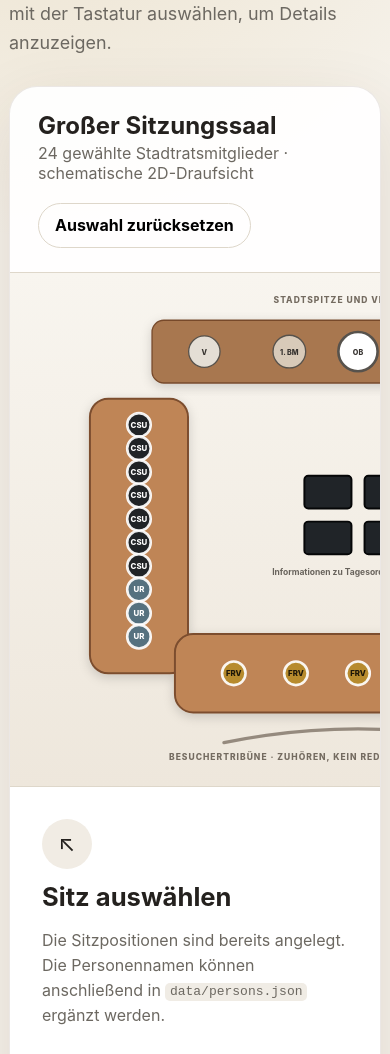
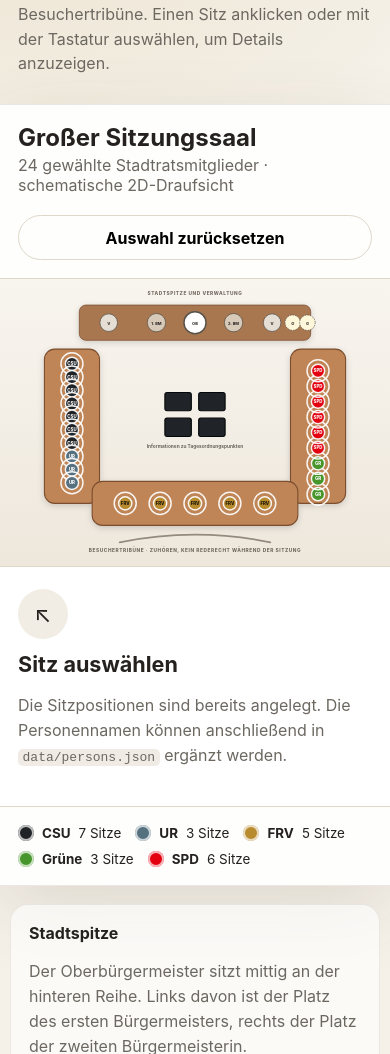
Before and after one commit to alexschnapper/rothenburg-stadtrat-sitzplan, a plain HTML site: page index.html in a window 390 px wide. Shown: the part 239-1293 px from the top of the page. Drawn offline with Linux system fonts and the light colour scheme.

Commit message:
Improve responsive layout and touch targets (#9)
* Fix responsive mobile layout

* Improve touch targets for council seats

---------

Co-authored-by: Alexander Schnapper <alexander.schnapper.external@tkelevator.com>

```diff
--- a/assets/css/seatmap.css
+++ b/assets/css/seatmap.css
@@ -32,8 +32,18 @@
 .secondary-button { background: transparent; border: 1px solid var(--line); cursor: pointer; }
 .secondary-button:hover { background: #f2eee7; }
 .layout { display: grid; grid-template-columns: minmax(0, 1fr) 320px; }
-.map-wrap { padding: 20px; min-width: 0; overflow: auto; background: linear-gradient(#f8f5ef, #eee7dc); }
-#seatmap { display: block; width: 100%; min-width: 680px; height: auto; }
+.map-wrap {
+  padding: 20px;
+  min-width: 0;
+  overflow: hidden;
+  background: linear-gradient(#f8f5ef, #eee7dc);
+}
+#seatmap {
+  display: block;
+  width: 100%;
+  max-width: 100%;
+  height: auto;
+}
 .dais rect { fill: url(#none); fill: #a87750; stroke: #774a2c; stroke-width: 2; }
 .tables rect { fill: var(--wood-light); stroke: #7b4d2e; stroke-width: 3; }
 .zone-label, .audience text { font-weight: 800; letter-spacing: .12em; fill: #746b60; font-size: 13px; }
@@ -73,7 +83,70 @@
   .explanation { grid-template-columns: 1fr; }
 }
 @media (max-width: 600px) {
-  .page-shell { width: min(100% - 18px, 1320px); padding-top: 28px; }
-  .card-head { align-items: flex-start; flex-direction: column; }
-  .map-wrap { padding: 8px; }
+  .page-shell {
+    width: 100%;
+    padding: 18px 0 40px;
+  }
+
+  .intro {
+    padding: 0 18px;
+  }
+
+  .intro h1 {
+    font-size: clamp(2rem, 10vw, 3rem);
+  }
+
+  .lead {
+    font-size: 1rem;
+    line-height: 1.55;
+  }
+
+  .seatmap-card {
+    border-radius: 0;
+    border-left: 0;
+    border-right: 0;
+  }
+
+  .card-head {
+    padding: 18px;
+    align-items: stretch;
+    flex-direction: column;
+  }
+
+  .secondary-button {
+    width: 100%;
+  }
+
+  .map-wrap {
+    padding: 4px;
+  }
+
+  .info-panel {
+    padding: 22px 18px;
+    min-height: auto;
+  }
+
+  .info-panel h3 {
+    font-size: 1.35rem;
+  }
+
+  .legend {
+    padding: 18px;
+    gap: 10px 14px;
+  }
+
+  .legend-item {
+    font-size: 0.84rem;
+  }
+
+  .explanation {
+    padding: 0 10px;
+  }
+
+  .explanation article {
+    padding: 18px;
+  }
 }
+.seat-hit-area {
+  pointer-events: all;
+}
--- a/assets/js/seatmap.js
+++ b/assets/js/seatmap.js
@@ -93,12 +93,17 @@
         "aria-label": `${person.name}, ${faction.name}, Sitz ${person.seat}`,
         "aria-pressed": "false"
       });
+      const hitArea = svgEl("circle", {
+        class: "seat-hit-area",
+        r: "30",
+        fill: "transparent"
+      });
       const circle = svgEl("circle", { r: "18", fill: faction.color });
       const text = svgEl("text", { fill: faction.textColor, y: "1" });
       text.textContent = faction.shortName === "Grüne" ? "GR" : faction.shortName;
       const title = svgEl("title");
       title.textContent = `${person.name} – ${faction.shortName}`;
-      group.append(circle, text, title);
+      group.append(hitArea, circle, text, title);
       group.addEventListener("click", () => showPerson(person, faction, group));
       group.addEventListener("keydown", event => {
         if (event.key === "Enter" || event.key === " ") {
```
